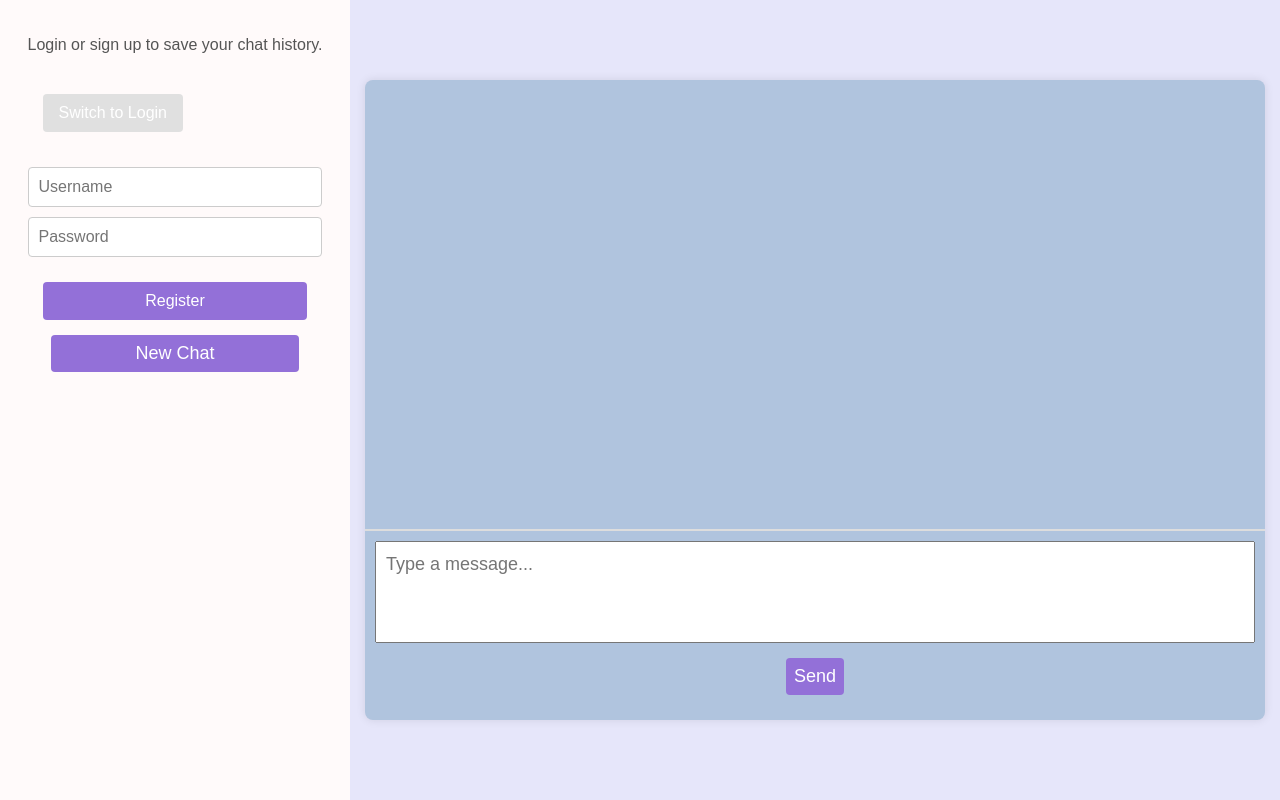
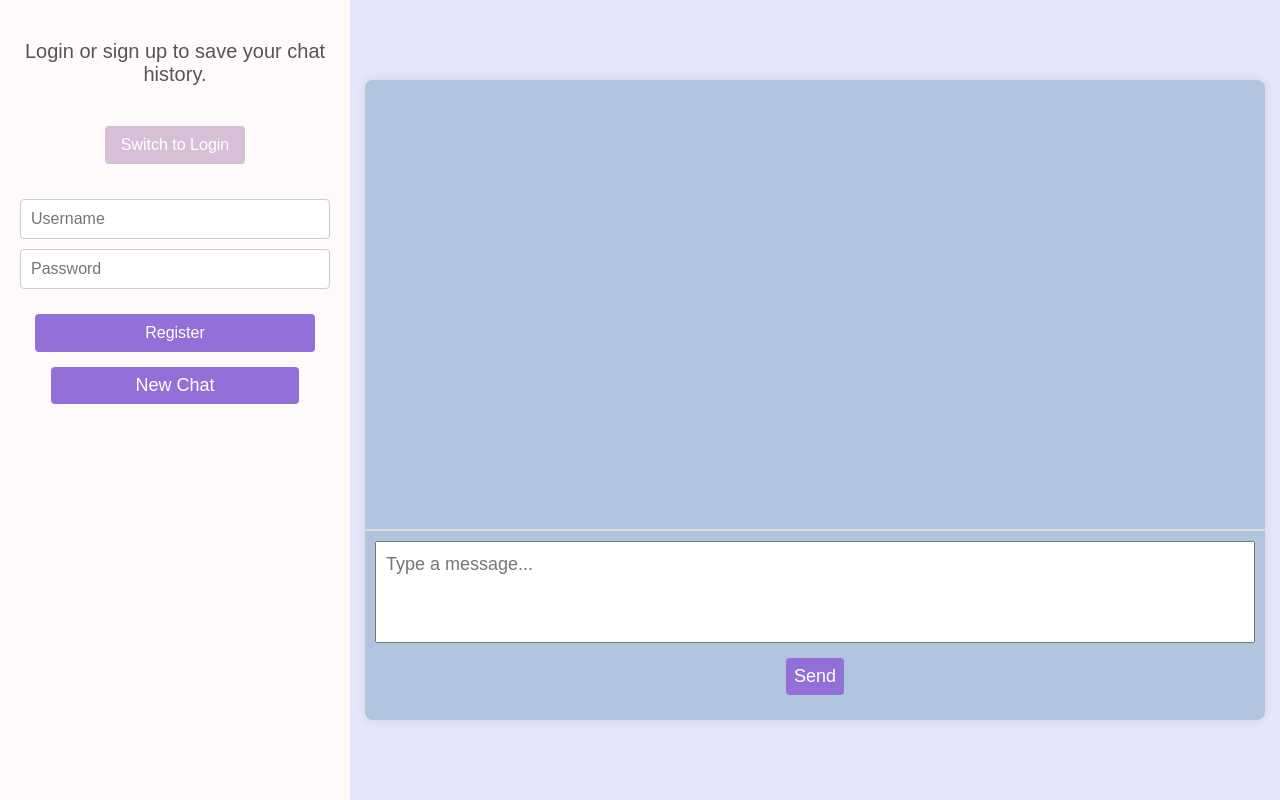
Before and after one commit to sdg877/ai_chatbot, a Flask app: page / in a window 1280 px wide. Run offline with Flask 3, Linux system fonts and the light colour scheme.

Commit message:
Styling for toggle button, button colour change and centreing sidebar content.

```diff
--- a/static/style.css
+++ b/static/style.css
@@ -146,6 +146,11 @@ h5 {
 }
 
 /* Sidebar styles */
+.toggle-container {
+  display: flex;
+  justify-content: center;
+}
+
 .sidebar-container {
   display: flex;
   flex-direction: column;
@@ -240,7 +245,7 @@ button {
 .guest-message {
   text-align: center;
   margin-bottom: 20px;
-  font-size: 16px;
+  font-size: 20px;
   color: #555;
 }
 
@@ -271,24 +276,27 @@ button {
 
 #toggle-auth {
   padding: 10px 16px;
-  background-color: #e0e0e0;
+  background-color: #D8BFD8;
   border: none;
   border-radius: 4px;
   cursor: pointer;
   font-size: 16px;
   margin-top: 20px;
+  align-items: center;
 }
 
 @media (max-width: 768px) {
   .mobile-header {
     display: flex;
-    justify-content: start;
+    justify-content: center;
+    align-items: center;
     padding: 10px;
     position: absolute;
     top: 0;
     left: 0;
     z-index: 10;
   }
+
 
   #menu-toggle {
     font-size: 20px;
@@ -306,7 +314,7 @@ button {
     height: 100vh;
     background: #f0f0f0;
     transition: left 0.3s ease;
-    padding: 10px; /* Reduced padding */
+    padding: 10px;
   }
 
   .sidebar-container.active {
```
